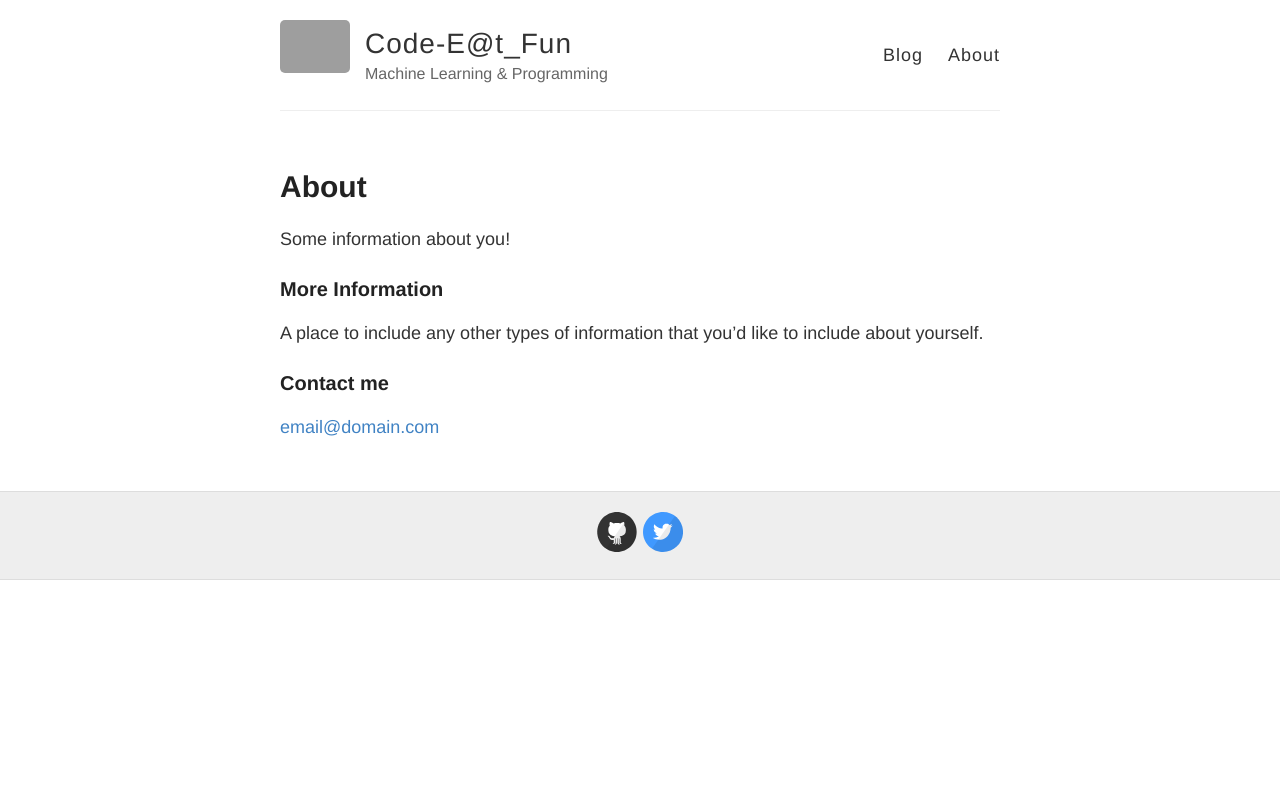
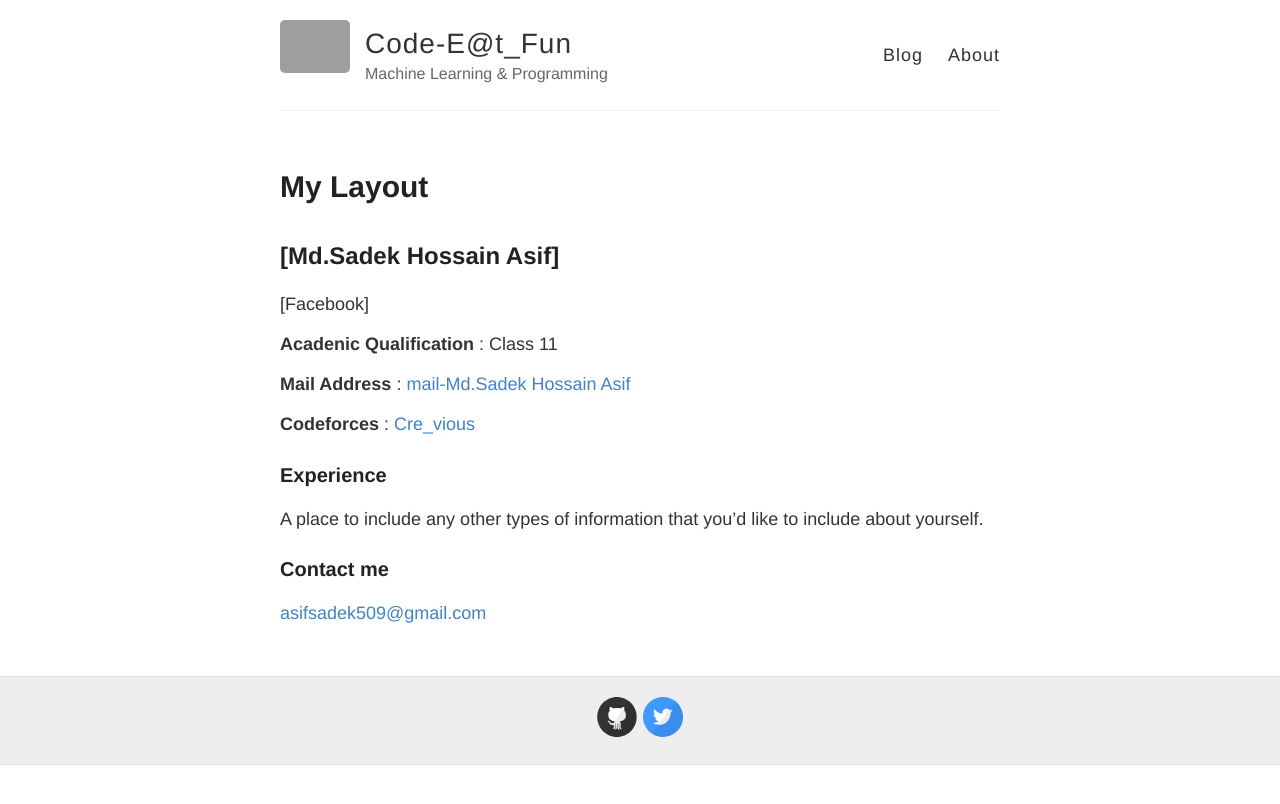
Before and after one commit to asifsadek/asifsadek.github.io, a Jekyll site: the page built from about.md, in a window 1280 px wide. Shown: the top 804 px of the page. Built offline with Jekyll 4.4.1, drawn with Linux system fonts in a browser that asks for light colours; grey boxes are pictures that could not be loaded.

Commit message:
Update about.md

```diff
--- a/about.md
+++ b/about.md
@@ -1,15 +1,23 @@
 ---
 layout: page
-title: About
+title: My Layout
 permalink: /about/
 ---
 
-Some information about you!
+## [Md.Sadek Hossain Asif]
 
-### More Information
+[Facebook]
+
+**Acadenic Qualification** : Class 11
+
+**Mail Address** :  [mail-Md.Sadek Hossain Asif](asifsadek509@gmail.com)
+
+**Codeforces** : [Cre_vious](https://codeforces.com/profile/Cre_vious)
+
+### Experience
 
 A place to include any other types of information that you'd like to include about yourself.
 
 ### Contact me
 
-[email@domain.com](mailto:email@domain.com)
+[asifsadek509@gmail.com](mailto:asifsadek509@gmail.com)
```
